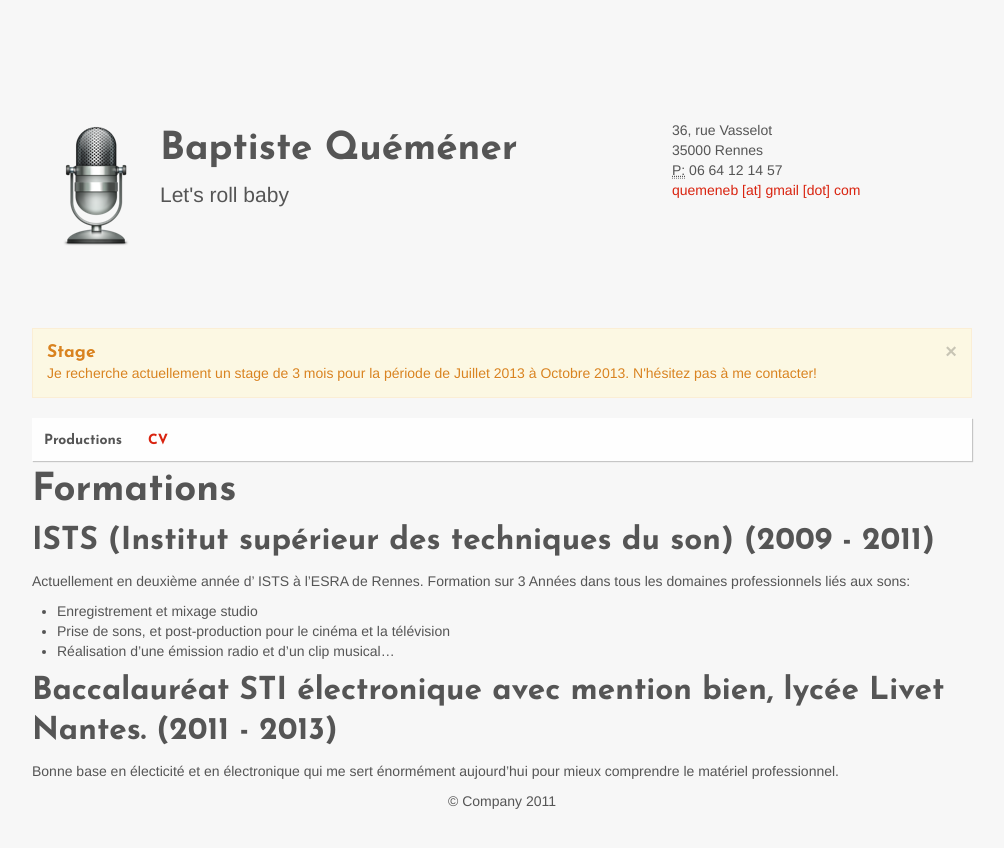
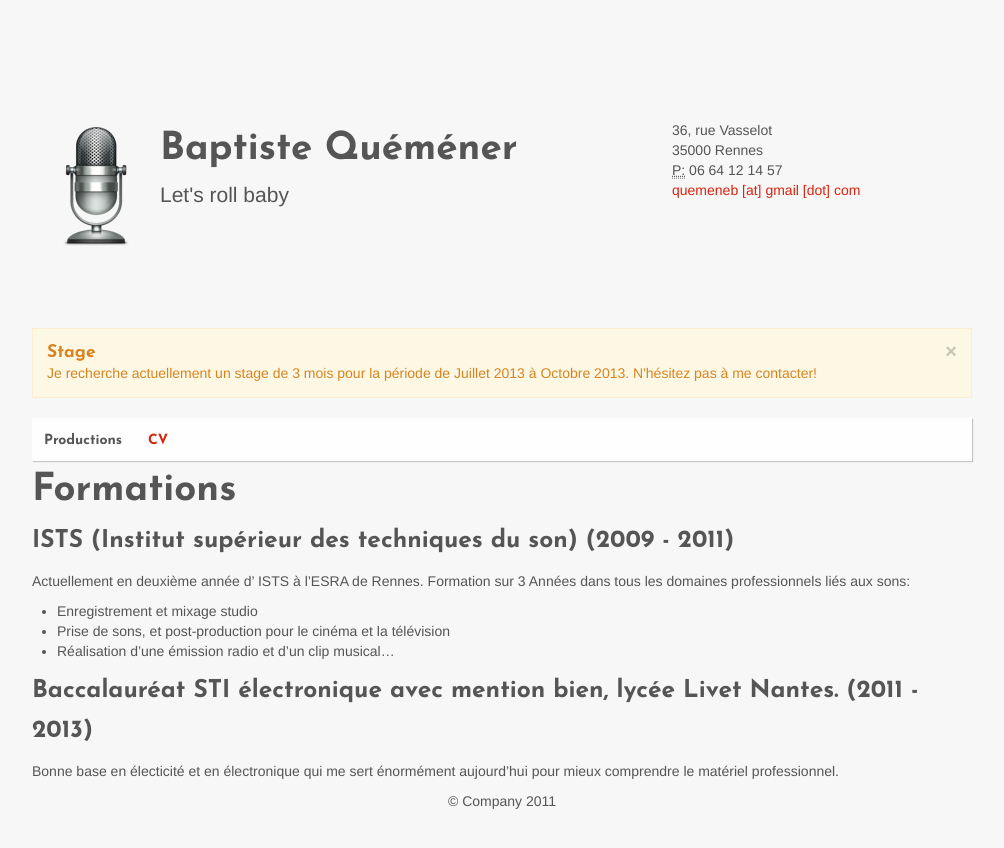
Before and after one commit to Baptisteq/baptisteq.github.com, a Jekyll site: the page built from cv.md, in a window 1280 px wide. Shown: the top 848 px of the page, without its empty margins (138-1142 px from the left). Built offline with Jekyll 4.4.1, drawn with Linux system fonts in a browser that asks for light colours.

Commit message:
Update cv.md

```diff
--- a/cv.md
+++ b/cv.md
@@ -3,12 +3,12 @@ layout: cv
 ---
 
 # Formations
-## ISTS (Institut supérieur des techniques du son) (2009 - 2011)
+### ISTS (Institut supérieur des techniques du son) (2009 - 2011)
   Actuellement en deuxième année d' ISTS à l'ESRA de Rennes. Formation sur 3 Années dans tous les domaines professionnels liés aux sons:
 
 - Enregistrement et mixage studio
 - Prise de sons, et post-production pour le cinéma et la télévision
 - Réalisation d'une émission radio et d'un clip musical...
 
-## Baccalauréat STI électronique avec mention bien, lycée Livet Nantes. (2011 - 2013)
+### Baccalauréat STI électronique avec mention bien, lycée Livet Nantes. (2011 - 2013)
   Bonne base en électicité et en électronique qui me sert énormément aujourd'hui pour mieux comprendre le matériel professionnel.
```
